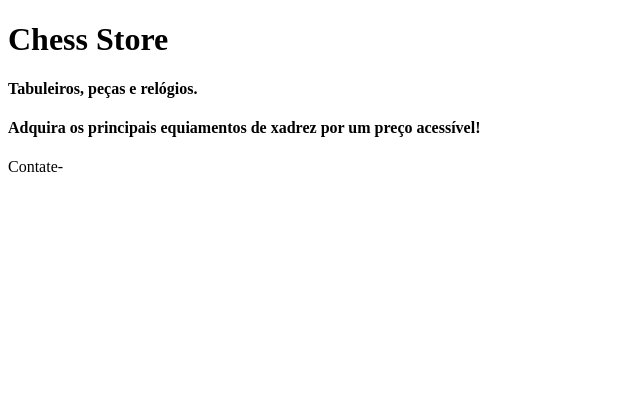
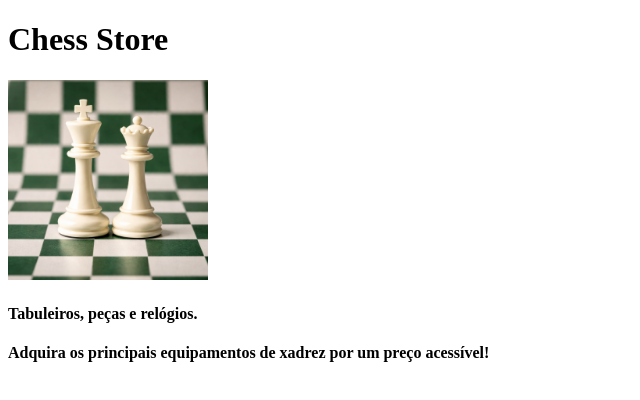
Before and after one commit to WesleyFreitas-git/Chess-Store, a plain HTML site: page index.html in a window 1280 px wide. Shown: the whole page, without its empty margins (0-640 px from the left). Drawn offline with Linux system fonts and the light colour scheme.

Commit message:
icon add

```diff
--- a/index.html
+++ b/index.html
@@ -4,20 +4,23 @@
 <head>
     <meta charset="UTF-8">
     <title>Chess Store</title>
+
+    <link rel="icon" href="img/logo.png" type="image/png">
+
 </head>
 <body>
         <header>
             <h1>Chess Store</h1>
-
+            <img src="img/logo.png" alt="&lt;Logo indisponível&gt;" height="200x200" width="200x200">
         </header>
 
         <main>
             <h4>Tabuleiros, peças e relógios.</h4>
-            <h4>Adquira os principais equiamentos de xadrez por um preço acessível!</h4>
+            <h4>Adquira os principais equipamentos de xadrez por um preço acessível!</h4>
         </main>
 
         <footer>
-            <p>Contate-</p>
+            <h6></h6>
         </footer>
 </body>
 </html>
```
Also changed, not shown: img/icon.png (added).
